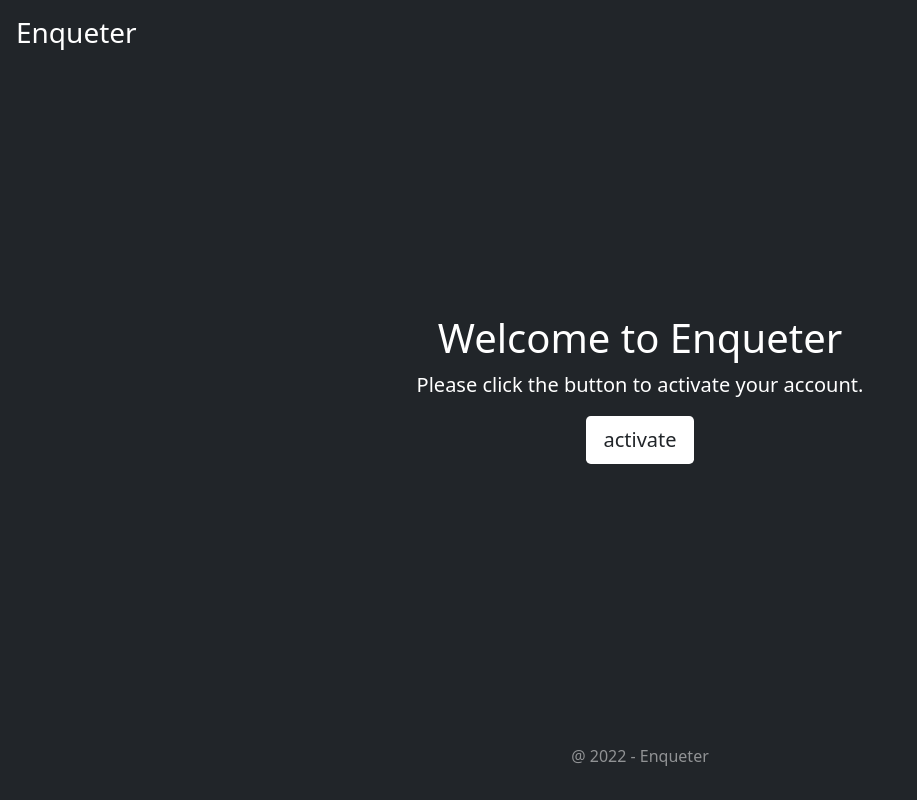
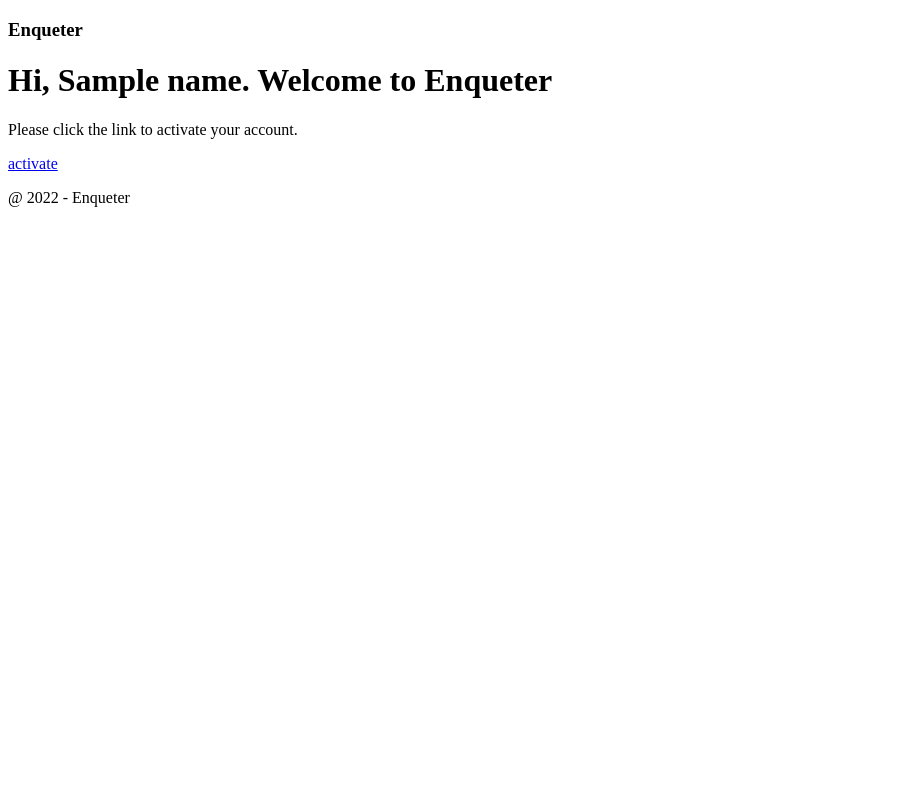
Before and after one commit to sawaryu/enqueter-api, a Python web app: template templates/confirm.html in a window 1280 px wide. Shown: the whole page, without its empty margins (0-917 px from the left). Run offline with Jinja, Linux system fonts and the light colour scheme; the template is opened without the code that fills it: most values are stand-ins (such as "Sample title", 1, 10 or a date in 2020).

Commit message:
sending easy html is ok

```diff
--- a/api/model/models.py
+++ b/api/model/models.py
@@ -1,7 +1,7 @@
 from datetime import datetime
 from time import time
 from uuid import uuid4
-from flask import Response, request
+from flask import Response, request, render_template
 from flask_jwt_extended import current_user
 from flask_sqlalchemy import SQLAlchemy
 from flask_marshmallow import Marshmallow
@@ -186,8 +186,10 @@
         # ex: https://127.0.0.1:5000/ > https://127.0.0.1:5000
         link = request.url_root[0:-1] + f"/api/v1/auth/{self.most_recent_confirmation.id}/confirm"
         subject = "Registration confirmation"
+        # for medias not compatible with html.
         text = f"Hi,{self.name}. Please click the link to confirm your account {link}"
-        return MailGun.send_email([self.email], subject, text)
+        html = render_template("confirm.html", name=self.name, link=link)
+        return MailGun.send_email([self.email], subject, text, html)
 
     # relationship
     def follow(self, user):
--- a/templates/confirm.html
+++ b/templates/confirm.html
@@ -4,48 +4,24 @@
 <head>
     <meta charset="utf-8">
     <meta name="viewport" content="width=device-width, initial-scale=1">
-
-    <!-- Bootstrap core CSS -->
-    <link href=https://cdn.jsdelivr.net/npm/bootstrap@5.0.2/dist/css/bootstrap.min.css rel="stylesheet"
-          integrity="sha384-EVSTQN3/azprG1Anm3QDgpJLIm9Nao0Yz1ztcQTwFspd3yD65VohhpuuCOmLASjC" crossorigin="anonymous">
-    <style>
-    .bd-placeholder-img {
-      font-size: 1.125rem;
-      text-anchor: middle;
-      -webkit-user-select: none;
-      -moz-user-select: none;
-      user-select: none;
-    }
-
-    @media (min-width: 768px) {
-      .bd-placeholder-img-lg {
-        font-size: 3.5rem;
-      }
-    }
-  </style>
 </head>
 
-<body class="d-flex h-100 text-center text-white bg-dark">
-
-<div class="cover-container d-flex w-100 h-100 p-3 mx-auto flex-column">
-    <header class="mb-auto">
+<body>
+    <header>
         <div>
-            <h3 class="float-md-start mb-0">Enqueter</h3>
+            <h3>Enqueter</h3>
         </div>
     </header>
 
-    <main class="px-3">
-        <h1>Welcome to Enqueter</h1>
-        <p class="lead">Please click the button to activate your account.</p>
-        <p class="lead">
-            <a href="#" class="btn btn-lg bg-white">activate</a>
-        </p>
-    </main>
+    <h1>Hi, {{name}}. Welcome to Enqueter</h1>
+    <p>Please click the link to activate your account.</p>
+    <span>
+        <a href="{{link}}">activate</a>
+    </span>
 
-    <footer class="mt-auto text-white-50">
+    <footer>
         <p>@ 2022 - Enqueter</p>
     </footer>
-</div>
 </body>
 
 </html>
```
Also changed, not shown: api/auth/auth.py (+3 -6 lines), api/libs/mailgun.py (+4 -3 lines).
